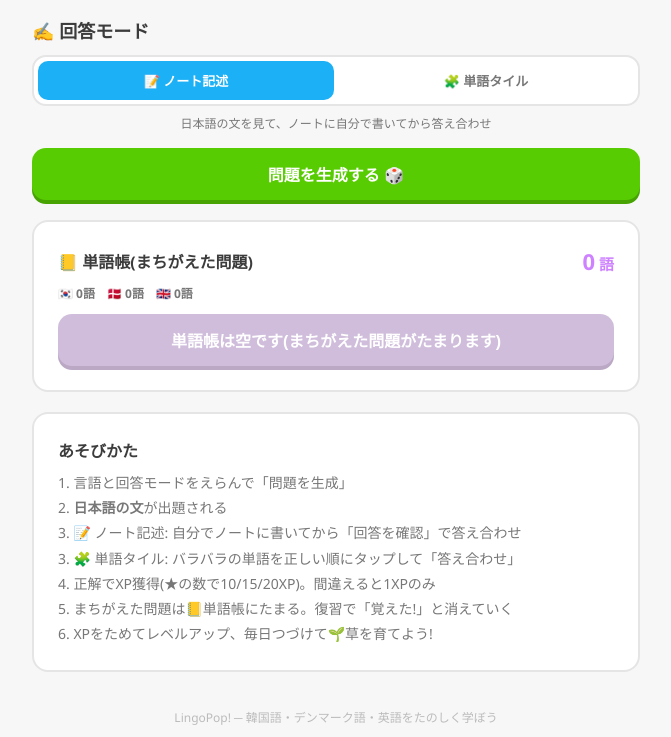
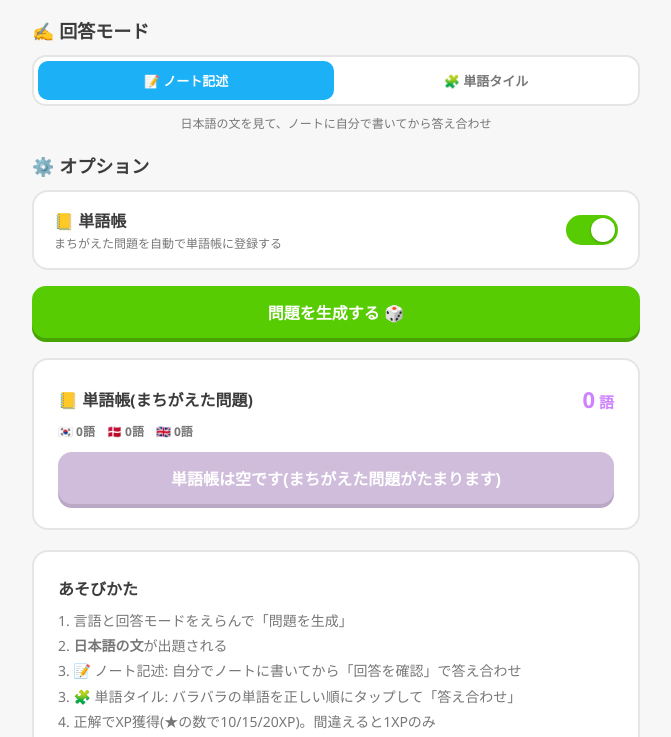
Before and after one commit to YujiTani/learn-languages-app, a plain HTML site: page index.html in a window 1280 px wide. Shown: the part 796-1533 px from the top of the page, without its empty margins (304-975 px from the left). Drawn offline with Linux system fonts and the light colour scheme.

Commit message:
feat tango toggle

```diff
--- a/index.html
+++ b/index.html
@@ -143,6 +143,19 @@
 
   .self-check { display: flex; flex-direction: column; gap: 10px; margin-top: 16px; }
   .btn-purple { background: var(--purple); color: #fff; box-shadow: 0 4px 0 #a95fd6; }
+  .opt-row { display: flex; justify-content: space-between; align-items: center; padding: 16px 20px; }
+  .opt-desc { font-size: 12px; color: var(--text-light); margin-top: 2px; }
+  .switch {
+    width: 52px; height: 30px; border-radius: 16px; background: #d5d5d5;
+    cursor: pointer; position: relative; transition: background .2s; flex-shrink: 0;
+  }
+  .switch .knob {
+    position: absolute; top: 3px; left: 3px; width: 24px; height: 24px;
+    border-radius: 50%; background: #fff; box-shadow: 0 1px 3px rgba(0,0,0,.25);
+    transition: left .2s;
+  }
+  .switch.on { background: var(--green); }
+  .switch.on .knob { left: 25px; }
   .wb-head { display: flex; justify-content: space-between; align-items: center; margin-bottom: 8px; }
   .wb-count { font-weight: 800; color: var(--purple); font-size: 15px; }
   .wb-count .num { font-size: 22px; }
@@ -273,10 +286,19 @@
     </div>
     <div class="mode-desc" id="modeDesc"></div>
 
+    <div class="section-title">⚙️ オプション</div>
+    <div class="card opt-row">
+      <div>
+        <div style="font-weight:800">📒 単語帳</div>
+        <div class="opt-desc">まちがえた問題を自動で単語帳に登録する</div>
+      </div>
+      <div class="switch" id="wbSwitch" onclick="toggleWordbook()"><div class="knob"></div></div>
+    </div>
+
     <button class="btn btn-green" id="startBtn" onclick="startSession()" disabled>問題を読み込み中…</button>
     <div class="load-err hidden" id="loadErr"></div>
 
-    <div class="card" style="margin-top:20px">
+    <div class="card" style="margin-top:20px" id="wbCard">
       <div class="wb-head">
         <div style="font-weight:800">📒 単語帳(まちがえた問題)</div>
         <div class="wb-count"><span class="num" id="wbCount">0</span> 語</div>
@@ -373,7 +395,7 @@ function loadBank() {
   return Promise.resolve(window.LINGOPOP_GEN.buildBank());
 }
 
-const APP_VERSION = "1.4.0";
+const APP_VERSION = "1.5.0";
 const QUESTIONS_PER_SESSION = 5;
 const XP_PER_LEVEL = 100;
 const GRASS_WEEKS = 17; // 約4ヶ月分
@@ -390,8 +412,9 @@ function load() {
       xp: s.xp || 0, streak: s.streak || 0, lastDay: s.lastDay || null,
       best: s.best || 0, days: s.days || {}, mode: s.mode || "write",
       wordbook: s.wordbook || [],
+      wbEnabled: s.wbEnabled !== false,   // デフォルトON
     };
-  } catch (e) { return { xp: 0, streak: 0, lastDay: null, best: 0, days: {}, mode: "write", wordbook: [] }; }
+  } catch (e) { return { xp: 0, streak: 0, lastDay: null, best: 0, days: {}, mode: "write", wordbook: [], wbEnabled: true }; }
 }
 function save() { localStorage.setItem("lingopop", JSON.stringify(state)); }
 
@@ -463,6 +486,7 @@ function renderGrass() {
 
 // ---------- 単語帳(まちがえた問題の蓄積) ----------
 function addToWordbook(q) {
+  if (!state.wbEnabled) return;                                            // オプションOFF時は登録しない
   if (state.wordbook.some(w => w.lang === q.lang && w.t === q.t)) return;  // 重複は追加しない
   state.wordbook.push({ lang: q.lang, t: q.t, r: q.r, a: q.a, n: q.n, h: q.h, d: q.d, added: Date.now() });
   save();
@@ -476,9 +500,19 @@ function removeFromWordbook(q) {
   renderWordbook();
 }
 
+function toggleWordbook() {
+  state.wbEnabled = !state.wbEnabled;
+  save();
+  renderWordbook();
+  toast(state.wbEnabled ? "📒 単語帳をONにしました" : "単語帳をOFFにしました(蓄積データは残ります)");
+}
+
 function renderWordbook() {
   const el = document.getElementById("wbCount");
   if (!el) return;
+  document.getElementById("wbSwitch").classList.toggle("on", state.wbEnabled);
+  document.getElementById("wbCard").classList.toggle("hidden", !state.wbEnabled);
+  if (!state.wbEnabled) return;
   el.textContent = state.wordbook.length;
   const per = { ko: 0, da: 0, en: 0 };
   for (const w of state.wordbook) per[w.lang]++;
@@ -493,7 +527,7 @@ function renderWordbook() {
 }
 
 function startReview() {
-  if (!BANK || state.wordbook.length === 0) return;
+  if (!BANK || !state.wbEnabled || state.wordbook.length === 0) return;
   const qs = shuffle([...state.wordbook]).slice(0, QUESTIONS_PER_SESSION);
   session = { review: true, questions: qs, index: 0, earned: 0, perfect: 0, known: 0,
               total: qs.length };
```
Also changed, not shown: 1 other file.
